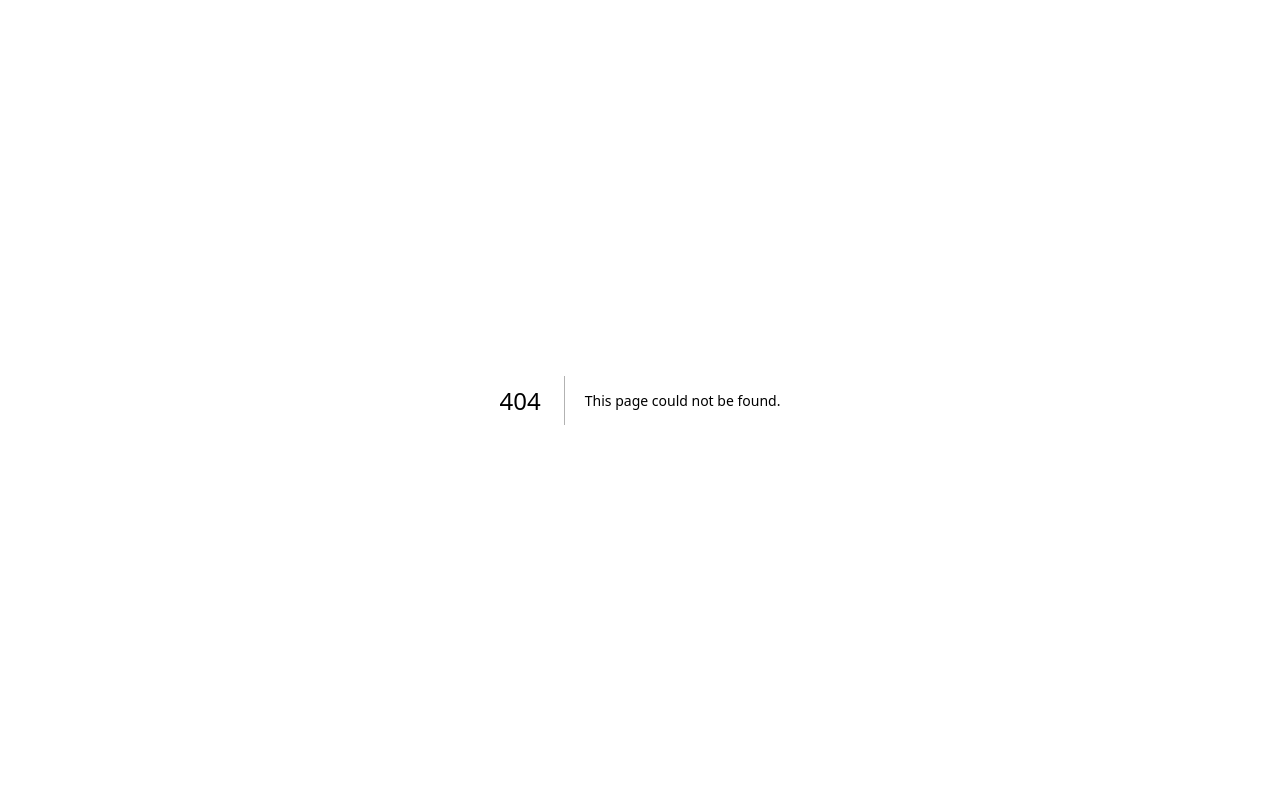
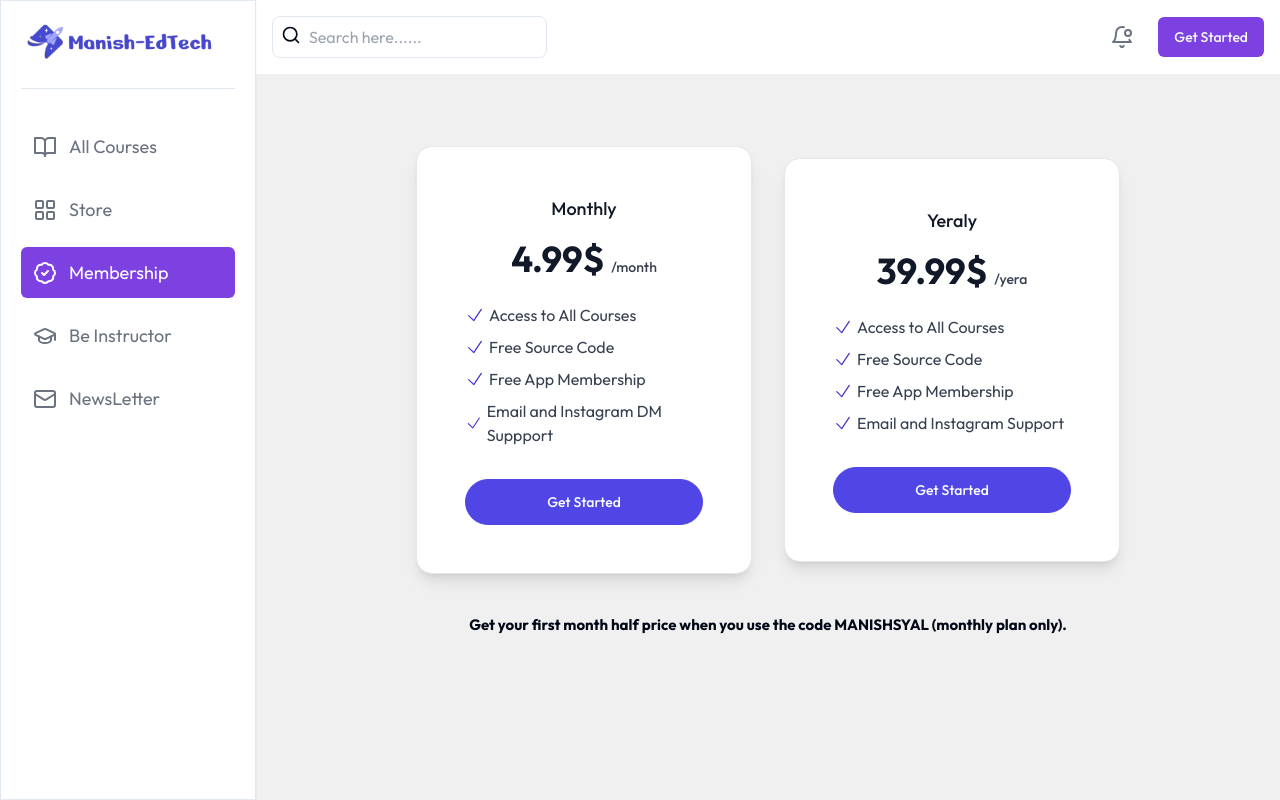
Before and after one commit to Manish-Syal123/E-Learning-Portal, a Next.js app: page /membership in a window 1280 px wide. Before the commit this address had no page. Built offline with nearby package versions, Linux system fonts and the light colour scheme; no server answers.

Commit message:
Designed UI for Membership page

```diff
--- /dev/null
+++ b/src/app/(router)/membership/page.jsx
@@ -0,0 +1,265 @@
+import React from "react";
+
+const Membership = () => {
+  return (
+    <div className="mx-auto max-w-3xl px-4 py-8 sm:px-6 sm:py-12 lg:px-8">
+      <div className="grid grid-cols-1 gap-4 sm:grid-cols-2 sm:items-center md:gap-8 mt-6">
+        <div className="rounded-2xl bg-white border border-gray-200 hover:border-indigo-600 p-6 shadow-lg hover:shadow-2xl hover:ring-1 hover:ring-indigo-600 cursor-pointer sm:order-last sm:px-8 lg:p-12">
+          <div className="text-center">
+            <h2 className="text-lg font-medium text-gray-900">
+              Yeraly
+              <span className="sr-only">Plan</span>
+            </h2>
+
+            <p className="mt-2 sm:mt-4">
+              <strong className="text-3xl font-bold text-gray-900 sm:text-4xl">
+                {" "}
+                39.99${" "}
+              </strong>
+
+              <span className="text-sm font-medium text-gray-700">/yera</span>
+            </p>
+          </div>
+
+          <ul className="mt-6 space-y-2">
+            <li className="flex items-center gap-1">
+              <svg
+                xmlns="http://www.w3.org/2000/svg"
+                fill="none"
+                viewBox="0 0 24 24"
+                strokeWidth="1.5"
+                stroke="currentColor"
+                className="size-5 text-indigo-700"
+              >
+                <path
+                  strokeLinecap="round"
+                  strokeLinejoin="round"
+                  d="M4.5 12.75l6 6 9-13.5"
+                />
+              </svg>
+
+              <span className="text-gray-700"> Access to All Courses </span>
+            </li>
+
+            <li className="flex items-center gap-1">
+              <svg
+                xmlns="http://www.w3.org/2000/svg"
+                fill="none"
+                viewBox="0 0 24 24"
+                strokeWidth="1.5"
+                stroke="currentColor"
+                className="size-5 text-indigo-700"
+              >
+                <path
+                  strokeLinecap="round"
+                  strokeLinejoin="round"
+                  d="M4.5 12.75l6 6 9-13.5"
+                />
+              </svg>
+
+              <span className="text-gray-700"> Free Source Code</span>
+            </li>
+
+            <li className="flex items-center gap-1">
+              <svg
+                xmlns="http://www.w3.org/2000/svg"
+                fill="none"
+                viewBox="0 0 24 24"
+                strokeWidth="1.5"
+                stroke="currentColor"
+                className="size-5 text-indigo-700"
+              >
+                <path
+                  strokeLinecap="round"
+                  strokeLinejoin="round"
+                  d="M4.5 12.75l6 6 9-13.5"
+                />
+              </svg>
+
+              <span className="text-gray-700"> Free App Membership </span>
+            </li>
+
+            <li className="flex items-center gap-1">
+              <svg
+                xmlns="http://www.w3.org/2000/svg"
+                fill="none"
+                viewBox="0 0 24 24"
+                strokeWidth="1.5"
+                stroke="currentColor"
+                className="size-5 text-indigo-700"
+              >
+                <path
+                  strokeLinecap="round"
+                  strokeLinejoin="round"
+                  d="M4.5 12.75l6 6 9-13.5"
+                />
+              </svg>
+
+              <span className="text-gray-700">
+                {" "}
+                Email and Instagram Support
+              </span>
+            </li>
+
+            {/* <li className="flex items-center gap-1">
+              <svg
+                xmlns="http://www.w3.org/2000/svg"
+                fill="none"
+                viewBox="0 0 24 24"
+                strokeWidth="1.5"
+                stroke="currentColor"
+                className="size-5 text-indigo-700"
+              >
+                <path
+                  strokeLinecap="round"
+                  strokeLinejoin="round"
+                  d="M4.5 12.75l6 6 9-13.5"
+                />
+              </svg>
+
+              <span className="text-gray-700"> Phone support </span>
+            </li>
+
+            <li className="flex items-center gap-1">
+              <svg
+                xmlns="http://www.w3.org/2000/svg"
+                fill="none"
+                viewBox="0 0 24 24"
+                strokeWidth="1.5"
+                stroke="currentColor"
+                className="size-5 text-indigo-700"
+              >
+                <path
+                  strokeLinecap="round"
+                  strokeLinejoin="round"
+                  d="M4.5 12.75l6 6 9-13.5"
+                />
+              </svg>
+
+              <span className="text-gray-700"> Community access </span>
+            </li> */}
+          </ul>
+
+          <a
+            href="#"
+            className="mt-8 block rounded-full border border-indigo-600 bg-indigo-600 px-12 py-3 text-center text-sm font-medium text-white hover:bg-indigo-700 hover:ring-1 hover:ring-indigo-700 focus:outline-none focus:ring active:text-indigo-500"
+          >
+            Get Started
+          </a>
+        </div>
+
+        <div className="rounded-2xl shadow-lg bg-white border border-gray-200  hover:border-indigo-600 hover:ring-indigo-600 hover:ring-1 hover:shadow-2xl cursor-pointer p-6 sm:px-8 lg:p-12">
+          <div className="text-center">
+            <h2 className="text-lg font-medium text-gray-900">
+              Monthly
+              <span className="sr-only">Plan</span>
+            </h2>
+
+            <p className="mt-2 sm:mt-4">
+              <strong className="text-3xl font-bold text-gray-900 sm:text-4xl">
+                {" "}
+                4.99${" "}
+              </strong>
+
+              <span className="text-sm font-medium text-gray-700">/month</span>
+            </p>
+          </div>
+
+          <ul className="mt-6 space-y-2">
+            <li className="flex items-center gap-1">
+              <svg
+                xmlns="http://www.w3.org/2000/svg"
+                fill="none"
+                viewBox="0 0 24 24"
+                strokeWidth="1.5"
+                stroke="currentColor"
+                className="size-5 text-indigo-700"
+              >
+                <path
+                  strokeLinecap="round"
+                  strokeLinejoin="round"
+                  d="M4.5 12.75l6 6 9-13.5"
+                />
+              </svg>
+
+              <span className="text-gray-700"> Access to All Courses </span>
+            </li>
+
+            <li className="flex items-center gap-1">
+              <svg
+                xmlns="http://www.w3.org/2000/svg"
+                fill="none"
+                viewBox="0 0 24 24"
+                strokeWidth="1.5"
+                stroke="currentColor"
+                className="size-5 text-indigo-700"
+              >
+                <path
+                  strokeLinecap="round"
+                  strokeLinejoin="round"
+                  d="M4.5 12.75l6 6 9-13.5"
+                />
+              </svg>
+
+              <span className="text-gray-700"> Free Source Code</span>
+            </li>
+
+            <li className="flex items-center gap-1">
+              <svg
+                xmlns="http://www.w3.org/2000/svg"
+                fill="none"
+                viewBox="0 0 24 24"
+                strokeWidth="1.5"
+                stroke="currentColor"
+                className="size-5 text-indigo-700"
+              >
+                <path
+                  strokeLinecap="round"
+                  strokeLinejoin="round"
+                  d="M4.5 12.75l6 6 9-13.5"
+                />
+              </svg>
+
+              <span className="text-gray-700"> Free App Membership </span>
+            </li>
+
+            <li className="flex items-center gap-1">
+              <svg
+                xmlns="http://www.w3.org/2000/svg"
+                fill="none"
+                viewBox="0 0 24 24"
+                strokeWidth="1.5"
+                stroke="currentColor"
+                className="size-5 text-indigo-700"
+              >
+                <path
+                  strokeLinecap="round"
+                  strokeLinejoin="round"
+                  d="M4.5 12.75l6 6 9-13.5"
+                />
+              </svg>
+
+              <span className="text-gray-700">
+                {" "}
+                Email and Instagram DM Suppport{" "}
+              </span>
+            </li>
+          </ul>
+
+          <a
+            href="#"
+            className="mt-8 block rounded-full border border-indigo-600 bg-indigo-600 px-12 py-3 text-center text-sm font-medium text-white hover:bg-indigo-700 hover:ring-1 hover:ring-indigo-700 focus:outline-none focus:ring active:text-indigo-500"
+          >
+            Get Started
+          </a>
+        </div>
+      </div>
+      <h2 className="flex items-center justify-center mt-10 font-bold text-[15px]">
+        Get your first month half price when you use the code MANISHSYAL
+        (monthly plan only).
+      </h2>
+    </div>
+  );
+};
+
+export default Membership;
```
